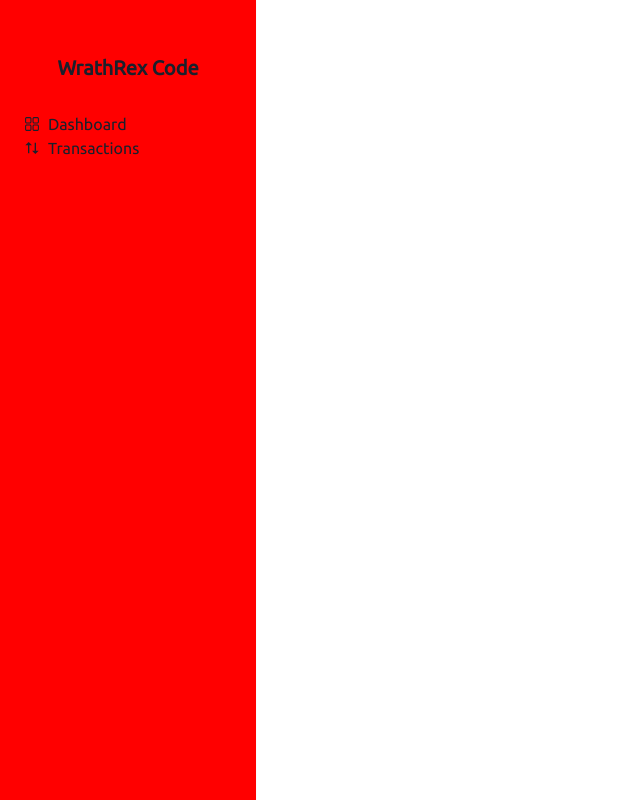
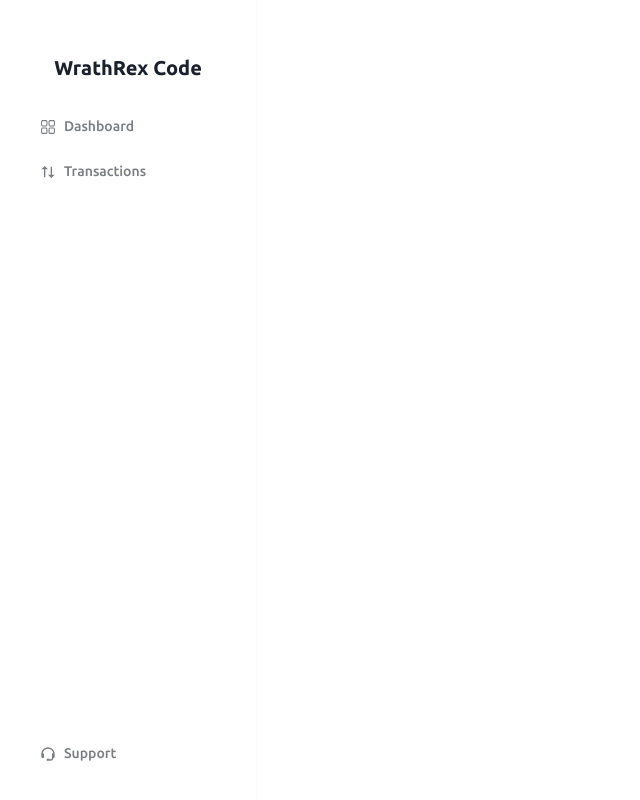
Before and after one commit to Sobanhanif4/crypto-dashboard-react, a React (Vite) app: page / in a window 1280 px wide. Shown: the whole page, without its empty margins (0-640 px from the left). Built offline with nearby package versions, Linux system fonts and the light colour scheme.

Commit message:
added font

```diff
--- a/src/components/Sidenav.jsx
+++ b/src/components/Sidenav.jsx
@@ -1,6 +1,7 @@
 import { Box, Heading, HStack, Icon, Stack, Text } from "@chakra-ui/react"
 import { RxDashboard } from "react-icons/rx";
 import { RiArrowUpDownFill } from "react-icons/ri";
+import { BiSupport } from "react-icons/bi";
 
 
 
@@ -22,17 +23,40 @@ const Sidenav = () => {
 
 
     return (
-        <Stack boxShadow="sm" maxW="256px" h="100vh" bg="red">
+        <Stack justify= "space-between" boxShadow="sm" maxW="256px" h="100vh">
+            <Box>
                 <Heading textAlign="center" as="h1" fontSize="20px" pt="3.5rem">
                     WrathRex Code
                 </Heading>
                 <Box mt="6" mx="3">
                     {navLinks.map((nav) => (
-                <HStack mx="3" key={nav.text}>
+                        <HStack mx="3" py="3" px="4" _hover={{
+                            borderRadius: "10px",
+                            bg: "#F3F3F7",
+                            color: "#171717",
+
+                        }}
+                            color="#797E82"
+                        >
                             <Icon as={nav.icon} />
-                    <Text>{nav.text}</Text>
+                            <Text fontSize="14px" fontWeight="medium" >{nav.text}</Text>
                         </HStack>
                     ))}
+                </Box>
+            </Box>
+
+            <Box mt= "6" mx= "3" mb= "6">
+            <HStack mx="3" py="3" px="4" _hover={{
+                borderRadius: "10px",
+                bg: "#F3F3F7",
+                color: "#171717",
+
+            }}
+                color="#797E82"
+            >
+                <Icon as={BiSupport} />
+                <Text fontSize="14px" fontWeight="medium" >Support</Text>
+            </HStack>
             </Box>
         </Stack>
     )
--- a/src/main.jsx
+++ b/src/main.jsx
@@ -4,6 +4,10 @@ import App from './App.jsx'
 import './index.css'
 import { ChakraProvider } from '@chakra-ui/react'
 import "@fontsource/ubuntu";
+import "@fontsource/ubuntu/400.css";
+import "@fontsource/ubuntu/500.css";
+import "@fontsource/ubuntu/500.css";
+import "@fontsource/ubuntu/700.css";
 import { theme } from './theme/index.js'
 
 createRoot(document.getElementById('root')).render(
```
Lines whose indentation alone changed are shown as unchanged.
